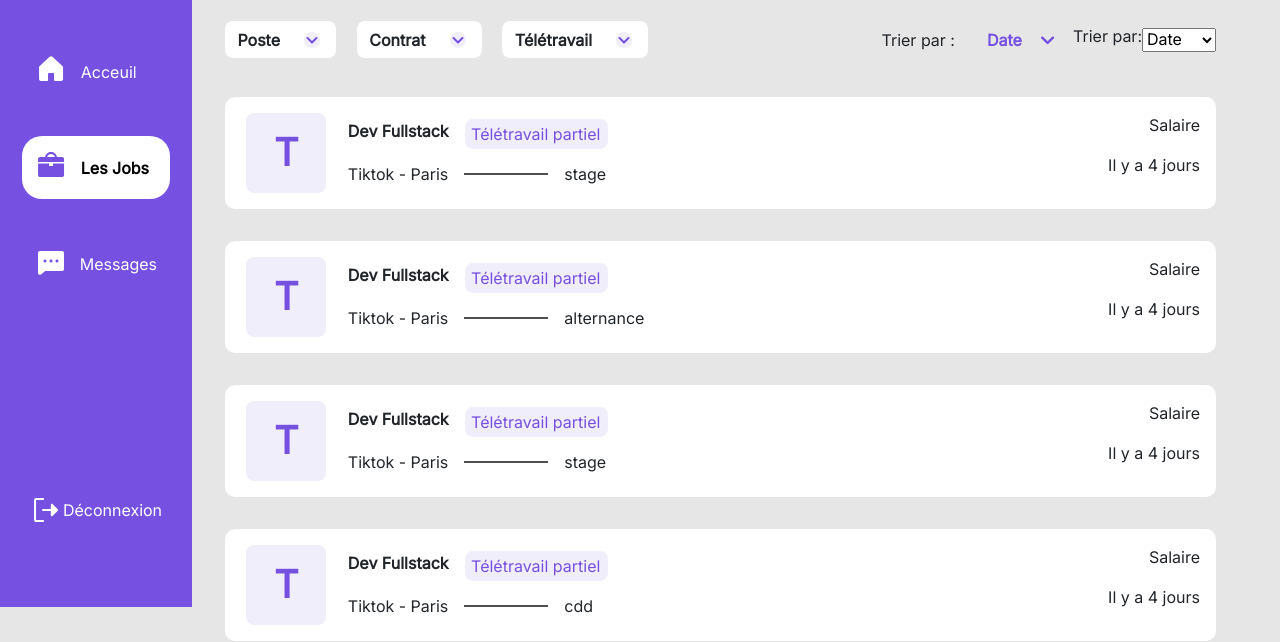
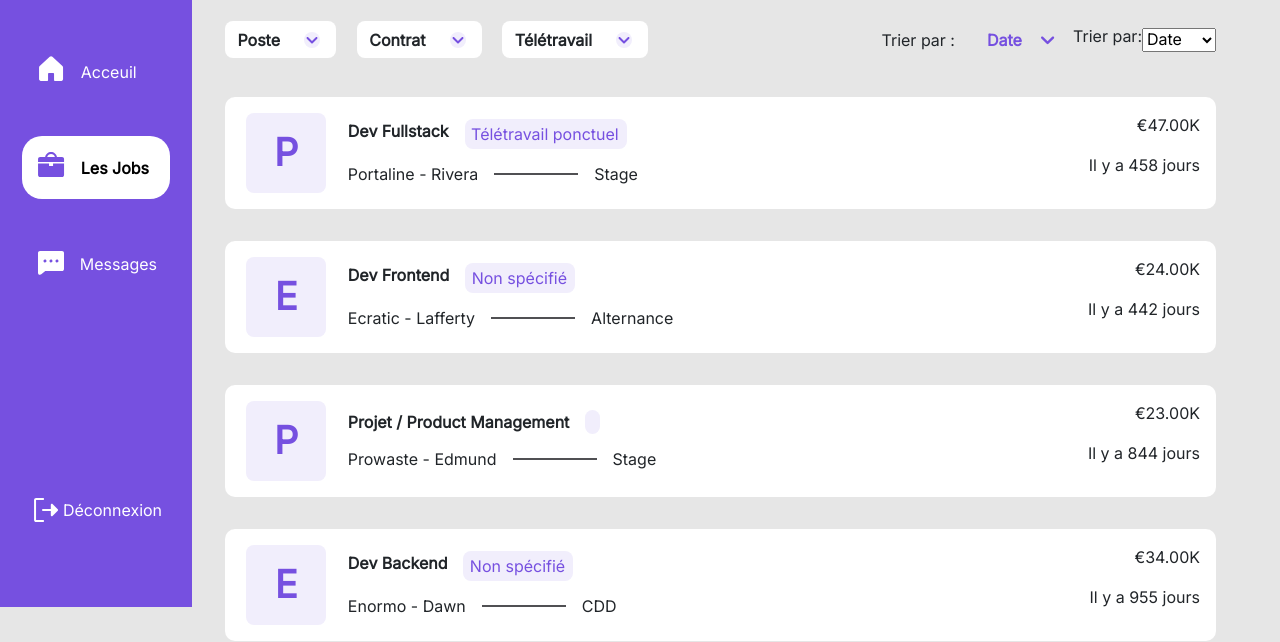
Before and after one commit to MathieuPol/My-job, a plain HTML site: page index.html in a window 1280 px wide. Shown: the part 193-835 px from the top of the page. Drawn offline with Linux system fonts and the light colour scheme.

Commit message:
buid: done lower card method

```diff
--- a/app.js
+++ b/app.js
@@ -1,3 +1,7 @@
+//With this method I load json data and display only the active one
+
+
+
 fetch("./data.json")
 .then(response => {
    return response.json();
@@ -6,17 +10,56 @@ fetch("./data.json")
     function(data) {
         for (const iterator of data) {
             if (iterator.isActive == true) {
-                console.log(iterator.contractType);
+                console.log(iterator);
+                const lowerCard = document.getElementById('lower-card').content.cloneNode(true);
+//********************************************************************************************* */
+//*Used to replace data in the html template with the data from the json file
+//********************************************************************************************* */
+            if (iterator.jobTitle == 'manager'){
+                lowerCard.querySelector('.job-info-label').textContent = 'Projet / Product Management';
+            }else{
+                lowerCard.querySelector('.job-info-label').textContent = 'Dev ' + iterator.jobTitle.charAt(0).toUpperCase() + iterator.jobTitle.slice(1);
+            }
 
-                const lowerCard = document.getElementById('lower-card').content.cloneNode(true);
-                lowerCard.querySelector('.ctType').textContent = iterator.contractType;
-                console.log(lowerCard);
-                let container = document.querySelector('.cards-container');
+            lowerCard.querySelector('.lower-card-letter').textContent = iterator.company.charAt(0).toUpperCase();
+
+
+            releaseDate = new Date(iterator.publishDate);
+            currentDate = new Date();
+            difference = currentDate - releaseDate;
+            days = Math.floor(difference / (1000 * 60 * 60 * 24));
+            lowerCard.querySelector('.published-since').textContent = 'Il y a ' + days +  ' jours';
+
+            lowerCard.querySelector('.compagny').textContent = iterator.company.charAt(0) + iterator.company.slice(1).toLowerCase() + ' - ' + iterator.city;
+
+            const salaryInEuro = new Intl.NumberFormat(iterator.currency , { style: 'currency', currency: 'EUR' }).format(( Math.round(iterator.salary * 261 / 1000)));
+            lowerCard.querySelector('.salary').textContent = salaryInEuro.split(',')[0] + 'K';
+
+            if(iterator.remoteWork !== 'none'){
+                if(iterator.remoteWork == 'full'){
+                    lowerCard.querySelector('.job-info-button').textContent = 'Télétravail total';
+                }else if(iterator.remoteWork == 'regularly'){
+                    lowerCard.querySelector('.job-info-button').textContent = 'Télétravail partiel';
+                }else if(iterator.remoteWork == 'eventually'){
+                    lowerCard.querySelector('.job-info-button').textContent = 'Télétravail ponctuel';
+                }else{
+                    lowerCard.querySelector('.job-info-button').textContent = 'Non spécifié';
+                }
+            }else{
+                lowerCard.querySelector('.job-info-button').textContent = '';
+            }
+
+            if(iterator.contractType.length > 3){
+                lowerCard.querySelector('.ctType').textContent = iterator.contractType.charAt(0).toUpperCase() + iterator.contractType.slice(1);
+            }else{
+                lowerCard.querySelector('.ctType').textContent = iterator.contractType.toUpperCase();
+            }
+            let container = document.querySelector('.cards-container');
+
+
                 container.appendChild(lowerCard);
-                //ocument.querySelector('.card-container').append(lowerCard);
             }
         }
-
     }
     /* jsondata => console.log(jsondata) */
     );
--- a/index.html
+++ b/index.html
@@ -355,7 +355,7 @@
                         </button>
                     </div>
                     <div class="job-info-location">
-                        <p>Tiktok - Paris</p>
+                        <p class="compagny">Tiktok - Paris</p>
                         <div class="line"></div>
                         <p class="ctType">CDI</p>
                     </div>
@@ -363,9 +363,9 @@
                 </div>
             </div>
             <div class="right-content">
-                <p>Salaire</p>
+                <p class="salary">Salaire</p>
 
-                <p>
+                <p class="published-since">
                     Il y a 4 jours
                 </p>
             </div>
--- a/style.css
+++ b/style.css
@@ -91,7 +91,6 @@ li {
 }
 
 main {
-
         margin-left: 18%;
         display: flex;
         flex-direction: column;
@@ -636,3 +635,7 @@ main {
     display: flex;
     margin-right: 2rem;
 }
+
+.hide{
+    display: none;
+}
```
